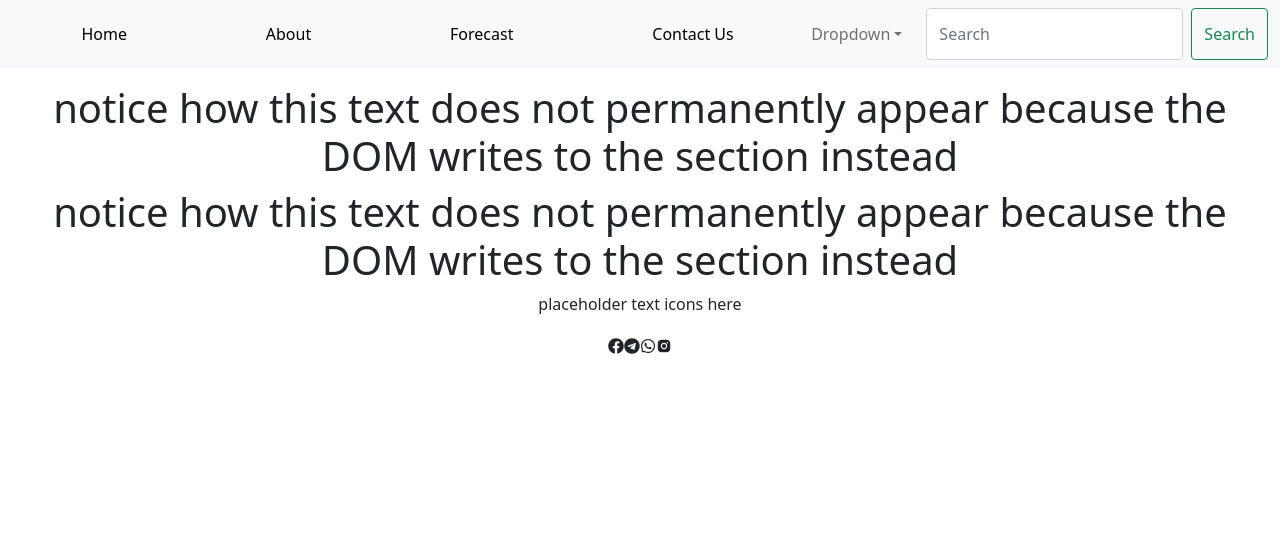
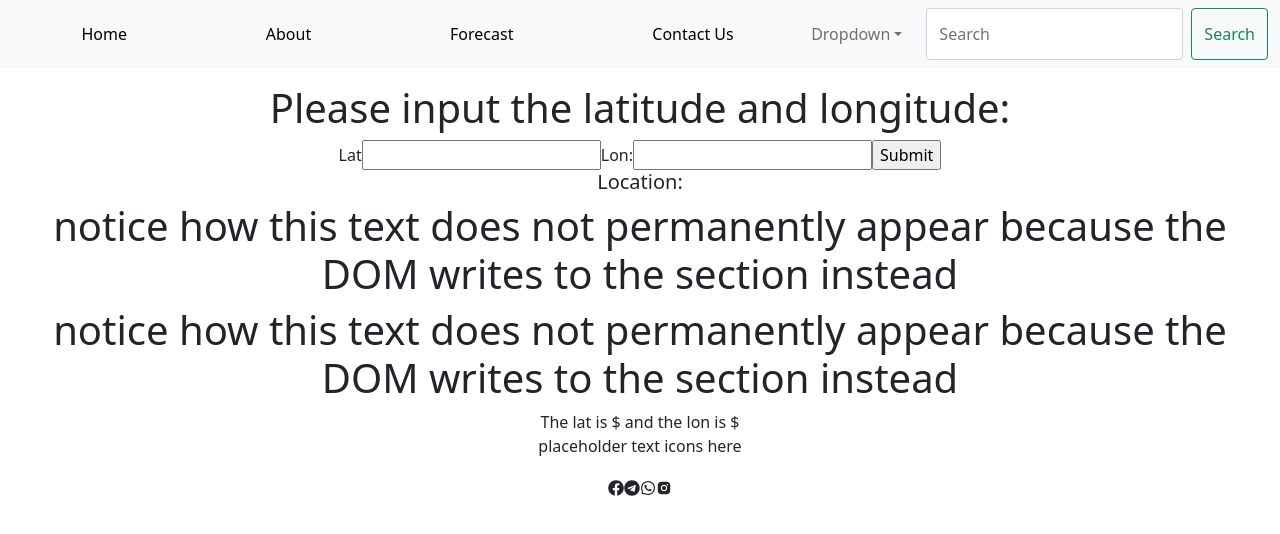
Before and after one commit to green-air/greenAirWebsite, a React (Create React App) app in the folder greenair-website/: page /Forecast in a window 1280 px wide. Shown: the top 534 px of the page. Built offline with nearby package versions, Linux system fonts and the light colour scheme; no server answers.

Commit message:
add form

```diff
--- a/greenair-website/src/API_call2.jsx
+++ b/greenair-website/src/API_call2.jsx
@@ -1,10 +1,8 @@
+import React, { useEffect } from "react";
+import ForecastForm from './pages/ForecastForm.jsx'
 
-import React, { useEffect } from "react";
 
 function APIPage() {
-  //   const lat = 50;
-  //   const lon = 50;
-  //   const key = "2bf08277-8b2c-4873-a808-0073964ad270";
 
   //   useEffect(() => {
   //     fetch(
@@ -21,6 +19,7 @@ function APIPage() {
   //   return <div>test</div>;
   // }
   async function getText(url) {
+
     let myObject = await fetch(url);
     let myText = await myObject.json();
     let pollution = JSON.stringify(myText.data.current.pollution);
@@ -31,8 +30,12 @@ function APIPage() {
     weathercontainer.innerHTML = `<h3>here is weather data:</h3> <p1>${weather}</p1>`;
   }
 
+  const lat = 50;
+  const lon = 50;
+  const apikey = "2bf08277-8b2c-4873-a808-0073964ad270";
+
   const url =
-    "https://api.airvisual.com/v2/nearest_city?lat=$50&lon=$50&key=2bf08277-8b2c-4873-a808-0073964ad270";
+    `https://api.airvisual.com/v2/nearest_city?lat=${lat}&lon=${lon}&key=${apikey}`;
   getText(url);
   return (
     <div>
@@ -48,6 +51,7 @@ function APIPage() {
           writes to the section instead
         </h1>
       </section>
+      The lat is ${ForecastForm.lat} and the lon is ${ForecastForm.lon}
     </div>
   );
 }
--- a/greenair-website/src/App.js
+++ b/greenair-website/src/App.js
@@ -41,7 +41,7 @@ import ReactDOM from "react-dom";
 import { BrowserRouter, Routes, Route } from "react-router-dom";
 import Layout from "./Navigation/Layout.jsx";
 import Home from "./pages/Home.jsx";
-import Forecast from "./pages/Forecast.js";
+import Forecast from "./pages/Forecast.jsx";
 import About from "./pages/About.jsx";
 import NoPage from "./pages/NoPage.jsx";
 import Contact from "./pages/contact.js";
--- a/greenair-website/src/pages/Forecast.js
+++ b/greenair-website/src/pages/Forecast.jsx
@@ -6,10 +6,12 @@ import Icons from '../Socials_component/Socials.jsx';
 import React from 'react';
 
 import APIPage from '../API_call2.jsx'
+import ForecastForm from './ForecastForm.jsx';
 
 function Forecast() {
   return (
     <div className="App">
+      <ForecastForm />
       <APIPage />
       <Icons />
     </div>
--- /dev/null
+++ b/greenair-website/src/pages/ForecastForm.jsx
@@ -0,0 +1,34 @@
+import React, { useState } from "react"
+// import "./ForecastForm.css"
+
+function ForecastForm() {
+  const [state, setState] = useState({
+    lat: "",
+    lon: "",
+    })
+  const handleChange = e => {
+    setState({
+        ...state,      [e.target.input]: e.target.value,    })  }
+
+  return (
+    <div>
+      <h1>Please input the latitude and longitude:</h1>
+      <form>
+      <label>
+        Lat
+        <input type="text" name="lat" />
+      </label>
+      <label>
+        Lon:
+        <input type="text" name="lon" />
+      </label>
+      <input type="submit" value="Submit" />
+      </form>
+    <h5>
+        Location: {state.lat} {state.lon}
+    </h5>
+    </div>
+  )
+}
+
+export default ForecastForm
```
